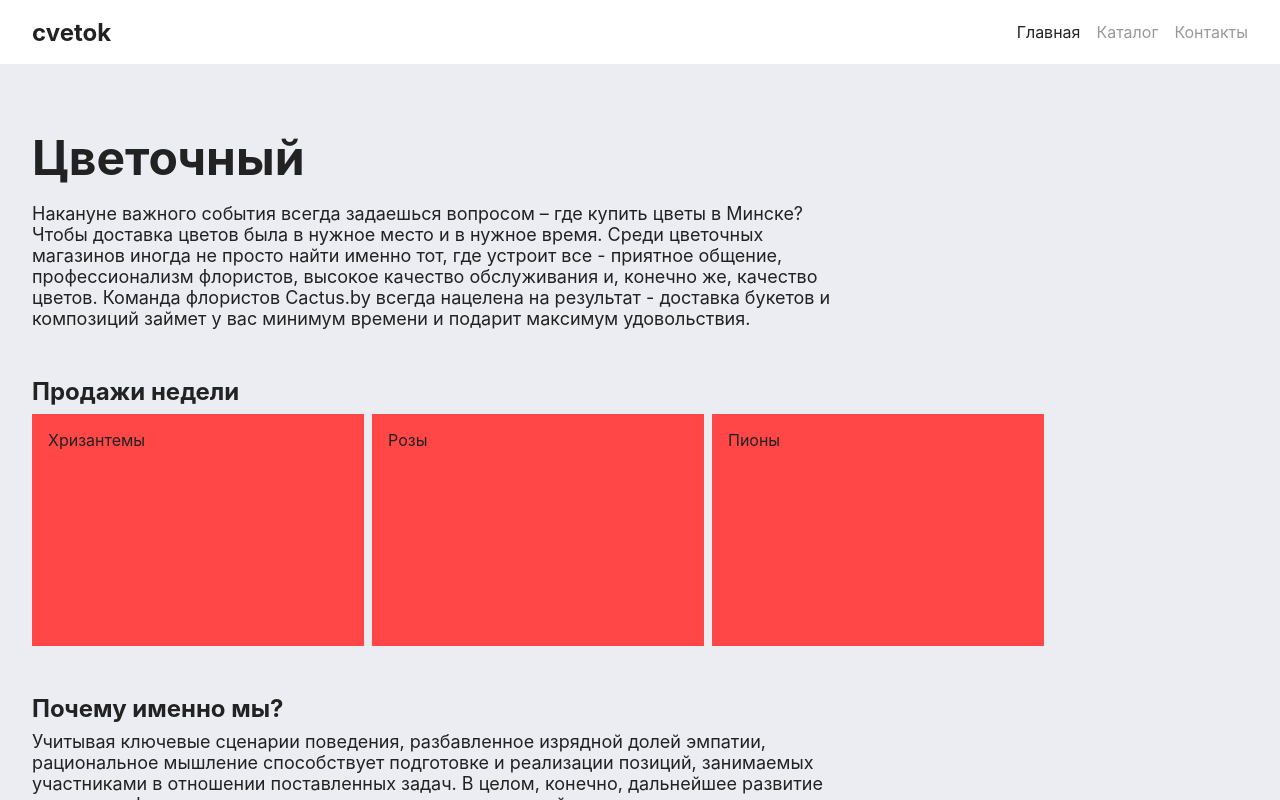
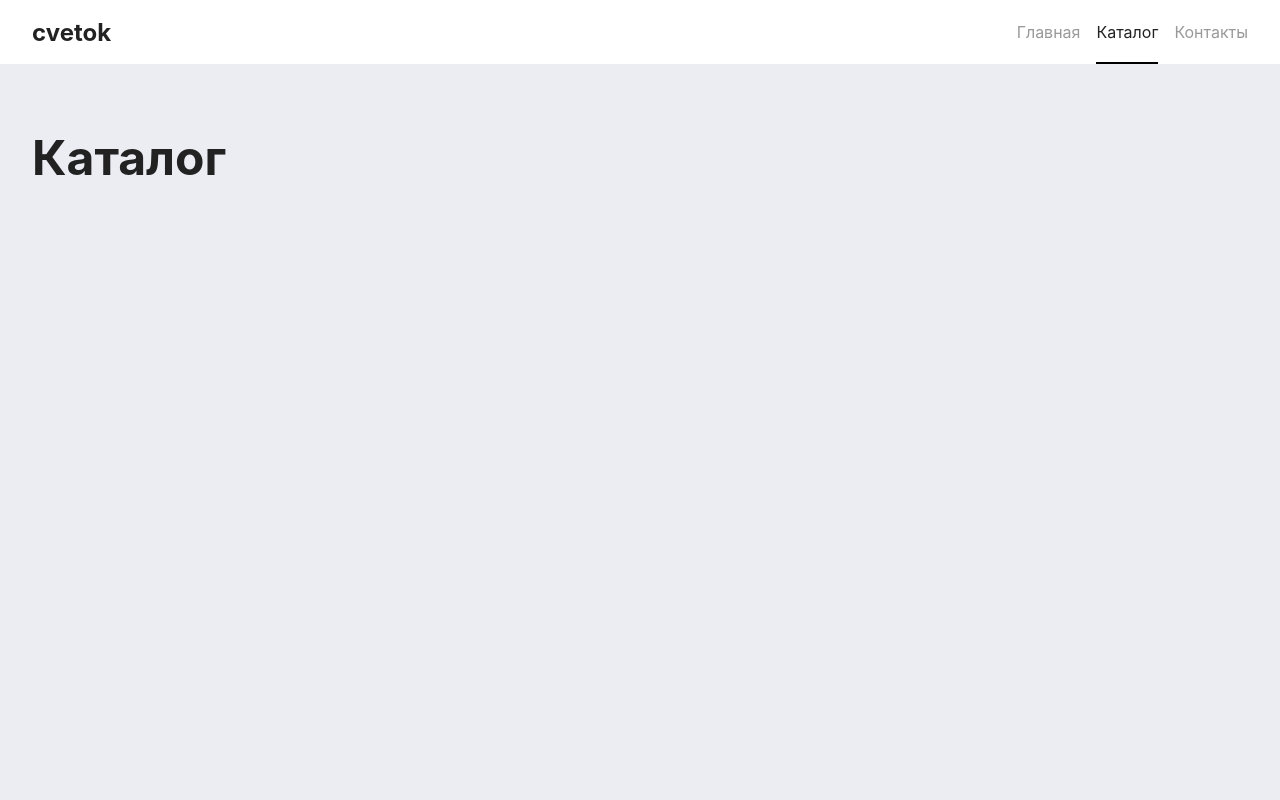
Before and after one commit to illia2m4ch/flower-store, a React (Create React App) app: page /catalog in a window 1280 px wide. Built offline with nearby package versions, Linux system fonts and the light colour scheme.

Commit message:
added navigation

```diff
--- a/package.json
+++ b/package.json
@@ -12,6 +12,7 @@
     "@types/react-dom": "^18.2.22",
     "react": "^18.2.0",
     "react-dom": "^18.2.0",
+    "react-router-dom": "^6.22.3",
     "react-scripts": "5.0.1",
     "typescript": "^4.9.5",
     "web-vitals": "^2.1.4"
--- a/src/App.css
+++ b/src/App.css
@@ -53,12 +53,16 @@ body {
   display: flex;
   align-items: center;
   color: var(--text-color-secondary);
+  text-decoration: none;
 }
 
 .menu-item-active {
-  border-bottom: 2px solid white;
+  display: flex;
+  align-items: center;
+  border-bottom: 2px solid black;
   border-top: 2px solid transparent;
   color: var(--text-color);
+  text-decoration: none;
 }
 
 .tab-container {
--- a/src/App.tsx
+++ b/src/App.tsx
@@ -1,22 +1,58 @@
 import React from 'react';
 import './App.css';
 import Main from "./components/page/main/Main";
+import {BrowserRouter, Link, NavLink, Route, Routes} from "react-router-dom";
+import Catalog from "./components/page/catalog/Catalog";
+import Contacts from "./components/page/contacts/Contacts";
+
+const routes = [
+    {
+        path: "/",
+        element: <Main/>,
+        title: "Главная"
+    },
+    {
+        path: "/catalog",
+        element: <Catalog/>,
+        title: "Каталог"
+    },
+    {
+        path: "/contacts",
+        element: <Contacts/>,
+        title: "Контакты"
+    }
+]
 
 function App() {
   return (
+      <BrowserRouter>
           <div className="page-container">
               <header className="header-container">
                   <div className="header-logo"><p><b>cvetok</b></p></div>
                   <nav className="menu-container">
-                  <a className="menu-item menu-item-active">Главная</a>
-                  <a className="menu-item">Каталог</a>
-                  <a className="menu-item">Контакты</a>
+                      {
+                          routes.map(route => (
+                              <NavLink
+                                  to={route.path}
+                                  className={({ isActive }) => isActive ? "menu-item-active" : "menu-item"}
+                              >
+                                  {route.title}
+                              </NavLink>
+                          ))
+                      }
                   </nav>
               </header>
               <div className="tab-container">
-              <Main/>
+                  <Routes>
+                      {
+                          routes.map(route => (
+                              <Route path={route.path} element={route.element}/>
+                          ))
+                      }
+                  </Routes>
               </div>
           </div>
+      </BrowserRouter>
   );
 }
 
--- /dev/null
+++ b/src/components/page/catalog/Catalog.tsx
@@ -0,0 +1,10 @@
+
+function Catalog() {
+    return <div className="tab-content">
+        <section className="tab-section">
+            <p className="text-page-header">Каталог</p>
+        </section>
+    </div>
+}
+
+export default Catalog
--- /dev/null
+++ b/src/components/page/contacts/Contacts.tsx
@@ -0,0 +1,10 @@
+
+function Contacts() {
+    return <div className="tab-content">
+        <section className="tab-section">
+            <p className="text-page-header">Контакты</p>
+        </section>
+    </div>
+}
+
+export default Contacts
```
Also changed, not shown: 1 other file (tests, documents, lock files or other folders). Lines whose indentation alone changed are shown as unchanged.
